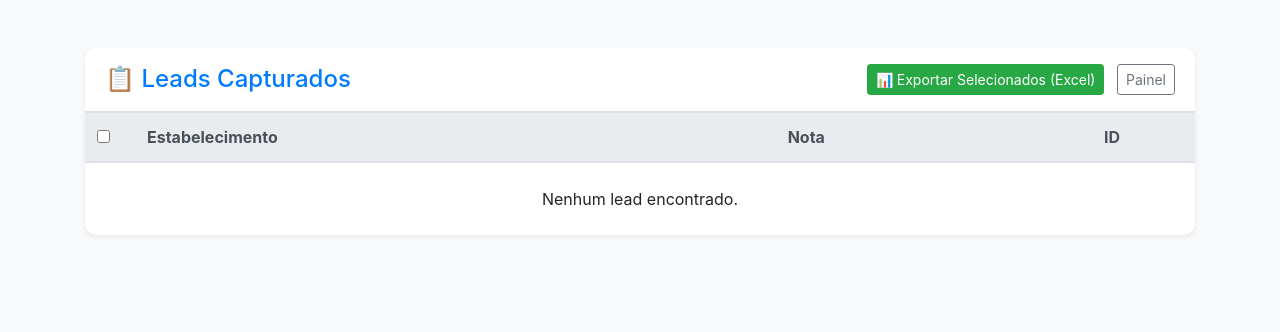
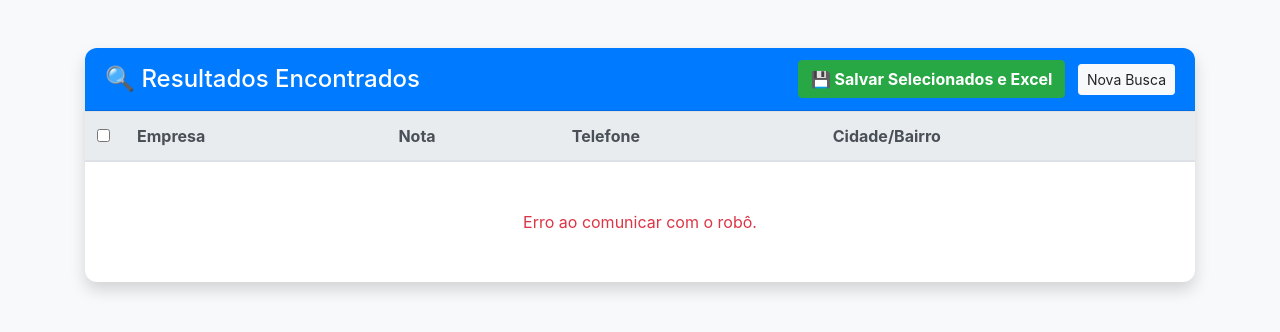
Before and after one commit to fabianomaximiano/rescueLead, a PHP site: page /leads.php in a window 1280 px wide. Shown: the top 332 px of the page. Run offline with PHP 8.4, Linux system fonts and the light colour scheme; data comes from the database, SQL or seed files in the repository; both versions use the stored data as it was after the commit.

Commit message:
inclusao de novas funicionalidade ao sistema - listando os dados coletados

```diff
--- a/public/js/leads-ui.js
+++ b/public/js/leads-ui.js
@@ -1,59 +1,66 @@
 document.addEventListener('DOMContentLoaded', () => {
-    loadLeads();
+    // Simula o carregamento dos dados que o robô cuspiu (em um cenário real, viria via fetch)
+    renderPreview();
 
-    // Lógica para selecionar todos
-    document.getElementById('selectAll').addEventListener('change', (e) => {
-        document.querySelectorAll('.lead-checkbox').forEach(cb => cb.checked = e.target.checked);
+    document.getElementById('checkAll').addEventListener('change', (e) => {
+        document.querySelectorAll('.lead-check').forEach(c => c.checked = e.target.checked);
     });
 
-    // Lógica de Exportação
-    document.getElementById('btnExport').addEventListener('click', exportToExcel);
+    document.getElementById('btnSalvarExportar').addEventListener('click', salvarSelecionados);
 });
 
-async function loadLeads() {
-    const tbody = document.getElementById('leadsTableBody');
+let dadosTemporarios = []; // Armazena o que o robô achou antes de salvar
+
+async function renderPreview() {
+    const tbody = document.getElementById('previewBody');
     try {
-        const response = await fetch('../scripts-php/get_leads.php');
-        const leads = await response.json();
+        // Aqui chamamos o script PHP que executa o robô e traz o JSON
+        const response = await fetch('../scripts-php/run_bot.php');
+        dadosTemporarios = await response.json();
 
-        if (!leads.length) {
-            tbody.innerHTML = '<tr><td colspan="4" class="text-center py-4">Nenhum lead encontrado.</td></tr>';
+        if (dadosTemporarios.length === 0) {
+            tbody.innerHTML = '<tr><td colspan="5" class="text-center py-5">Nenhum resultado encontrado para este filtro.</td></tr>';
             return;
         }
 
-        tbody.innerHTML = leads.map(lead => `
+        tbody.innerHTML = dadosTemporarios.map((item, index) => `
             <tr>
-                <td><input type="checkbox" class="lead-checkbox" value="${lead.id}"></td>
-                <td><strong>${lead.nome}</strong></td>
-                <td><span class="badge badge-warning text-dark">${lead.nota} ⭐</span></td>
-                <td class="text-center text-muted small">#${lead.id}</td>
+                <td><input type="checkbox" class="lead-check" value="${index}"></td>
+                <td><strong>${item.nome_empresa}</strong></td>
+                <td><span class="badge badge-warning">${item.nota} ⭐</span></td>
+                <td>${item.telefone || 'N/A'}</td>
+                <td><small>${item.cidade} / ${item.bairro}</small></td>
             </tr>
         `).join('');
     } catch (err) {
-        tbody.innerHTML = `<tr><td colspan="4" class="text-center text-danger py-4">Erro ao carregar banco de dados.</td></tr>`;
+        tbody.innerHTML = '<tr><td colspan="5" class="text-center text-danger py-5">Erro ao comunicar com o robô.</td></tr>';
     }
 }
 
-function exportToExcel() {
-    const selectedIds = Array.from(document.querySelectorAll('.lead-checkbox:checked')).map(cb => cb.value);
+async function salvarSelecionados() {
+    const selecionados = Array.from(document.querySelectorAll('.lead-check:checked'))
+        .map(cb => dadosTemporarios[cb.value]);
 
-    if (selectedIds.length === 0) {
-        alert("Por favor, selecione pelo menos um lead para exportar.");
+    if (selecionados.length === 0) {
+        alert("Selecione ao menos um item para salvar!");
         return;
     }
 
-    // Criamos um formulário oculto para enviar os IDs via POST e baixar o arquivo
-    const form = document.createElement('form');
-    form.method = 'POST';
-    form.action = '../scripts-php/excel-gen.php';
+    // Envia apenas os selecionados para gravar no banco e gerar o Excel
+    const response = await fetch('../scripts-php/save_and_export.php', {
+        method: 'POST',
+        headers: { 'Content-Type': 'application/json' },
+        body: JSON.stringify(selecionados)
+    });
 
-    const input = document.createElement('input');
-    input.type = 'hidden';
-    input.name = 'ids';
-    input.value = JSON.stringify(selectedIds);
-
-    form.appendChild(input);
-    document.body.appendChild(form);
-    form.submit();
-    document.body.removeChild(form);
+    if (response.ok) {
+        const blob = await response.blob();
+        const url = window.URL.createObjectURL(blob);
+        const a = document.createElement('a');
+        a.href = url;
+        a.download = 'leads_qualificados.csv';
+        document.body.appendChild(a);
+        a.click();
+        alert("✅ Dados salvos no banco e Excel gerado!");
+    }
 }
--- a/public/leads.php
+++ b/public/leads.php
@@ -2,33 +2,40 @@
 <html lang="pt-br">
 <head>
     <meta charset="UTF-8">
-    <title>RescueLead | Gestão de Leads</title>
+    <title>RescueLead | Seleção de Leads</title>
     <link rel="stylesheet" href="https://cdn.jsdelivr.net/npm/bootstrap@4.6.2/dist/css/bootstrap.min.css">
     <link rel="stylesheet" href="./style.css">
 </head>
 <body class="bg-light">
 
 <div class="container py-5">
-    <div class="card shadow-sm border-0">
-        <div class="card-header bg-white d-flex justify-content-between align-items-center py-3">
-            <h4 class="text-primary mb-0">📋 Leads Capturados</h4>
+    <div class="card shadow border-0">
+        <div class="card-header bg-primary text-white d-flex justify-content-between align-items-center">
+            <h4 class="mb-0">🔍 Resultados Encontrados</h4>
             <div>
-                <button id="btnExport" class="btn btn-success btn-sm">📊 Exportar Selecionados (Excel)</button>
-                <a href="index.php" class="btn btn-outline-secondary btn-sm ml-2">Painel</a>
+                <button id="btnSalvarExportar" class="btn btn-success font-weight-bold">💾 Salvar Selecionados e Excel</button>
+                <a href="index.php" class="btn btn-light btn-sm ml-2">Nova Busca</a>
             </div>
         </div>
         <div class="table-responsive">
-            <table class="table table-hover mb-0">
+            <table class="table table-hover mb-0" id="tabelaPreview">
                 <thead class="thead-light">
                     <tr>
-                        <th width="50"><input type="checkbox" id="selectAll"></th>
-                        <th>Estabelecimento</th>
+                        <th width="40"><input type="checkbox" id="checkAll"></th>
+                        <th>Empresa</th>
                         <th>Nota</th>
-                        <th class="text-center">ID</th>
+                        <th>Telefone</th>
+                        <th>Cidade/Bairro</th>
                     </tr>
                 </thead>
-                <tbody id="leadsTableBody">
-                    </tbody>
+                <tbody id="previewBody">
+                    <tr>
+                        <td colspan="5" class="text-center py-5">
+                            <div class="spinner-border text-primary" role="status"></div>
+                            <p class="mt-2">Aguardando resultados do robô...</p>
+                        </td>
+                    </tr>
+                </tbody>
             </table>
         </div>
     </div>
--- a/scripts-js/engine.js
+++ b/scripts-js/engine.js
@@ -1,16 +1,27 @@
-if (qualificados.length > 0) {
-            const sqlite3 = require('sqlite3').verbose();
-            // CORREÇÃO: Definindo o caminho absoluto para o banco dentro do contentor
-            const dbPath = path.resolve(__dirname, '../database/rescue_lead.db');
-            const db = new sqlite3.Database(dbPath);
+const puppeteer = require('puppeteer-extra');
+const StealthPlugin = require('puppeteer-extra-plugin-stealth');
 
-            db.serialize(() => {
-                const stmt = db.prepare("INSERT OR IGNORE INTO leads (nome, nota) VALUES (?, ?)");
-                qualificados.forEach(lead => {
-                    stmt.run(lead.nome, lead.nota);
-                });
-                stmt.finalize();
-            });
-            db.close();
-            console.log("💾 Dados guardados com sucesso no banco de dados!");
-        }
+puppeteer.use(StealthPlugin());
+
+async function iniciarCaptura() {
+    const browser = await puppeteer.launch({ headless: "new", args: ['--no-sandbox'] });
+    const page = await browser.newPage();
+
+    try {
+        // --- Lógica de busca aqui ---
+        // Exemplo de retorno simulado para teste:
+        const resultados = [
+            { nome_empresa: "Oficina do João", nota: 4.8, telefone: "11999999999", site: "http://joao.com", bairro: "Centro", cidade: "São Paulo" },
+            { nome_empresa: "Mecânica Rápida", nota: 4.2, telefone: "11988888888", site: "", bairro: "Centro", cidade: "São Paulo" }
+        ];
+
+        // O console.log envia os dados para o PHP capturar
+        console.log(JSON.stringify(resultados));
+    } catch (e) {
+        console.error(e);
+    } finally {
+        await browser.close();
+    }
+}
+
+iniciarCaptura();
--- a/scripts-php/get_leads.php
+++ b/scripts-php/get_leads.php
@@ -1,24 +1,14 @@
 <?php
-// scripts-php/get_leads.php
 header('Content-Type: application/json');
-
 try {
-    // Sobe um nível para achar a pasta database na raiz
     $dbPath = dirname(__DIR__) . '/database/rescue_lead.db';
-
-    if (!file_exists($dbPath)) {
-        throw new Exception("Banco de dados não encontrado.");
-    }
+    if (!file_exists($dbPath)) { echo json_encode([]); exit; }
 
     $db = new PDO("sqlite:$dbPath");
-    $db->setAttribute(PDO::ATTR_ERRMODE, PDO::ERRMODE_EXCEPTION);
-
-    $stmt = $db->query("SELECT id, nome, nota FROM leads ORDER BY id DESC");
-    $leads = $stmt->fetchAll(PDO::FETCH_ASSOC);
-
-    echo json_encode($leads);
-
+    // nome_empresa é o nome correto conforme o seu schema.sql
+    $stmt = $db->query("SELECT id, nome_empresa, nota, telefone FROM leads ORDER BY id DESC");
+    echo json_encode($stmt->fetchAll(PDO::FETCH_ASSOC));
 } catch (Exception $e) {
     http_response_code(500);
-    echo json_encode(['status' => 'error', 'message' => $e->getMessage()]);
+    echo json_encode(['error' => $e->getMessage()]);
 }
--- /dev/null
+++ b/scripts-php/run_bot.php
@@ -0,0 +1,33 @@
+<?php
+// scripts-php/run_bot.php
+
+// Define que o retorno será um JSON para o JavaScript ler
+header('Content-Type: application/json');
+
+// Captura os dados enviados pelo formulário do index.php
+$nicho = isset($_POST['nicho']) ? $_POST['nicho'] : '';
+$cidade = isset($_POST['cidade']) ? $_POST['cidade'] : '';
+$bairro = isset($_POST['bairro']) ? $_POST['bairro'] : '';
+
+// Protege as variáveis para uso no terminal (Segurança)
+$argNicho = escapeshellarg($nicho);
+$argCidade = escapeshellarg($cidade);
+$argBairro = escapeshellarg($bairro);
+
+/**
+ * EXECUÇÃO DO ROBÔ:
+ * O PHP chama o Node.js para rodar o engine.js.
+ * Passamos os parâmetros de busca diretamente para o robô.
+ */
+$comando = "node ../scripts-js/engine.js $argNicho $argCidade $argBairro 2>&1";
+$output = shell_exec($comando);
+
+// Verifica se o robô retornou algo
+if ($output) {
+    // Retorna o que o robô imprimiu (o JSON com os leads encontrados)
+    echo $output;
+} else {
+    // Caso ocorra um erro ou o robô não encontre nada
+    http_response_code(500);
+    echo json_encode(["error" => "O robô não retornou dados ou houve falha na execução."]);
+}
```
Also changed, not shown: public/js/main-ui.js (+12 -30 lines), scripts-php/excel-gen.php (+8 -14 lines), database/rescue_lead.db (added), 1 other file.
